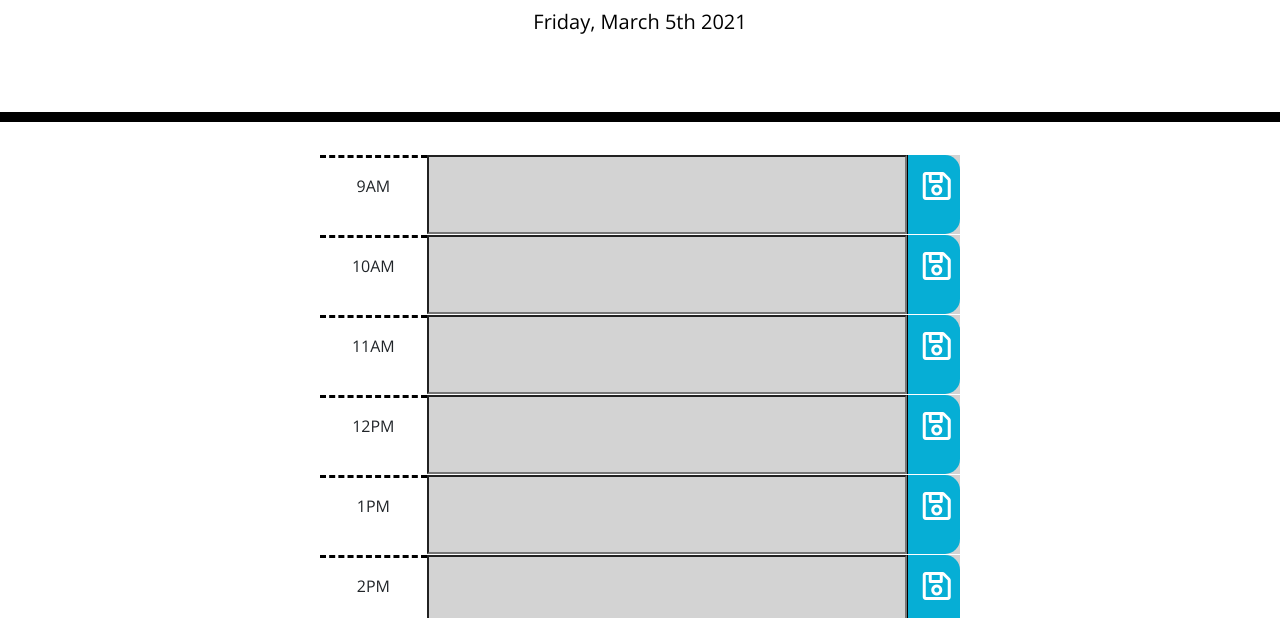
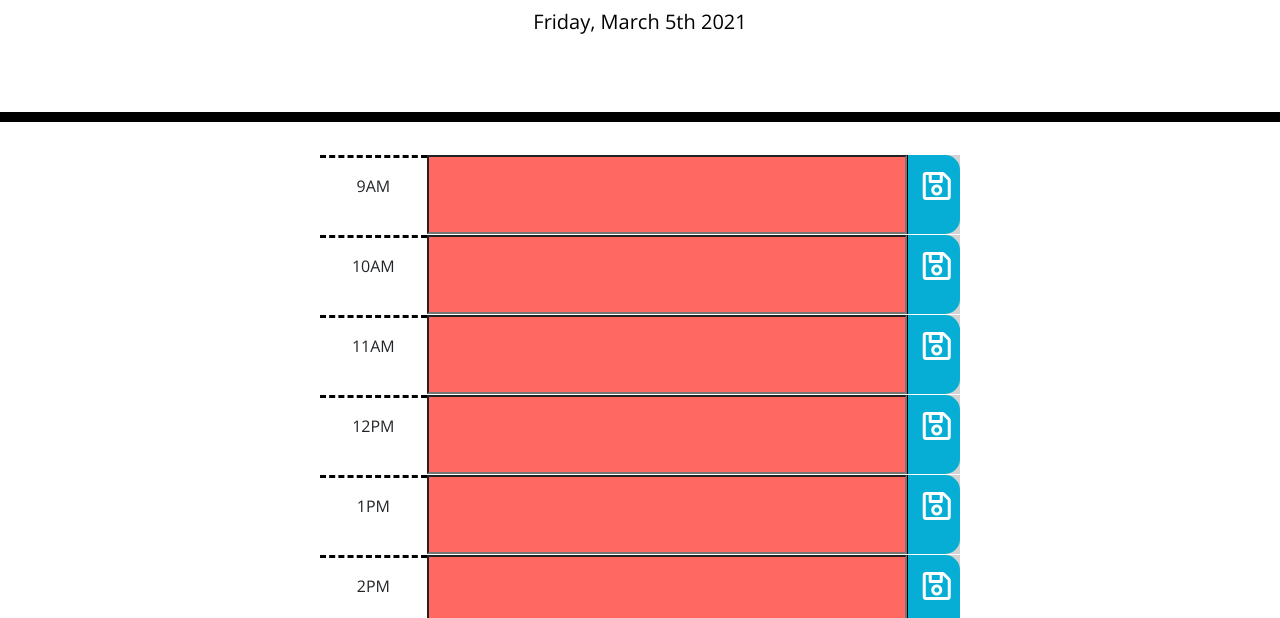
Before and after one commit to nfinnegan/Work_Day_Scheduler, a plain HTML site: page index.html in a window 1280 px wide. Shown: the part 182-800 px from the top of the page. Drawn offline with nearby package versions, Linux system fonts and the light colour scheme.

Commit message:
work on past/present/future funtionality

```diff
--- a/script.js
+++ b/script.js
@@ -1,5 +1,4 @@
-$(document).ready()
-date();
+$(document).ready(date)
 var plannerIndex= 0
 var plannerTimes = [
     { hour: 9,
@@ -32,6 +31,8 @@ var plannerTimes = [
 ];
 let saveToDoItem = $(".saveBtn");
 let plannerTasks = $(".inputTasks");
+let currentTime = moment().format("k")
+let currentTimeAsNum = Number(currentTime);
 
 function date(){
     today = moment().format("dddd, MMMM Do YYYY");
@@ -48,22 +49,27 @@ plannerTimes.forEach(function(el){
     let plannerCol1 = $("<div></div>").addClass("col-sm-2 col-md-2 col-lg-2 column1").appendTo(plannerRow).text(el.hour);
     let plannerCol2 = $("<input type='text' name='textbox' maxlength='140'></input>").addClass("col-sm-9 col-md-9 col-lg-9 column2 inputTasks").appendTo(plannerRow)
     let saveBtnCol3 = $("<i><i/>").addClass("col-sm-1 col-md-1 col-lg-1 column3 saveBtn far fa-save").appendTo(plannerRow);
-    let currentTime = moment().format("k:mm")
-    //console.log(currentTime);
+    let hourVal = plannerCol1.text();
+    console.log(currentTimeAsNum);
+    //console.log(typeof currentTimeAsNum);
+   // console.log(currentTime);
+    console.log(typeof el.military)
 
     //adding past, present, future class for proper input box coloring based on current time
-     console.log(el.military)
-        if (currentTime > el.military) {
-            $("input").addClass("past");
-            }
-        else if (currentTime < el.military) {
-            $("input").addClass("future");
-            $("input").removeClass("past");
-            }
-        else if (currentTime === el.military) {
-            $("input").addClass("present");
-            $("input").removeClass("past future");
-            }
+    console.log(el.military)
+    if (currentTimeAsNum > el.military) {
+         $("input").addClass("past");
+};
+    if (currentTimeAsNum < el.military) {
+        $("input").removeClass("past");
+        $("input").addClass("future");
+};
+    if (currentTimeAsNum === el.military) {
+        $("input").removeClass("past");
+        $("input").removeClass("future");
+        $("input").addClass("present");
+};
+
 
         //adding AM or PM respectively
         if(el.hour === 9 || el.hour === 10 || el.hour === 11){
@@ -81,12 +87,12 @@ plannerTimes.forEach(function(el){
 
             function saveIcon(event){
             event.preventDefault();
-            console.log(this);
             var hourTasks = {
                 hour: hourVal,
-                userTask: plannerTasks.val(),
+                userTask: $("input:text").each(function(){
+                    $(this).val()
+                    })
                 }
-
             let tasksList = JSON.parse(localStorage.getItem("taskItems")) || []
             tasksList.push(hourTasks);
             let newTaskList = JSON.stringify(tasksList)
@@ -96,9 +102,35 @@ plannerTimes.forEach(function(el){
             }
 
     })
-//event listener for save icon
-// let currentTime = moment().format("h:mm")
 
-// function timeCheck(){
-//     if(currentTime )
-// }
+
+
+
+
+
+
+
+
+
+
+
+// if (currentTimeAsNum > el.military) {
+//     $("input").addClass("past");
+// };
+// if (currentTimeAsNum < el.military) {
+//     $("input").removeClass("past");
+//     $("input").addClass("future");
+// };
+// if (currentTimeAsNum === el.military) {
+//     $("input").removeClass("past");
+//     $("input").removeClass("future");
+//     $("input").addClass("present");
+// };
+
+
+// $("input").toggleClass("past",currentTimeAsNum > el.military);
+
+// $("input").toggleClass("future",currentTimeAsNum < el.military);
+
+
+// $("input").toggleClass("present",currentTimeAsNum === el.military);
--- a/style.css
+++ b/style.css
@@ -87,7 +87,6 @@ textarea{
   padding-top:15px;
 }
 
-/*.saveBtn*/
 .container{
   width: 50%;
 }
```
